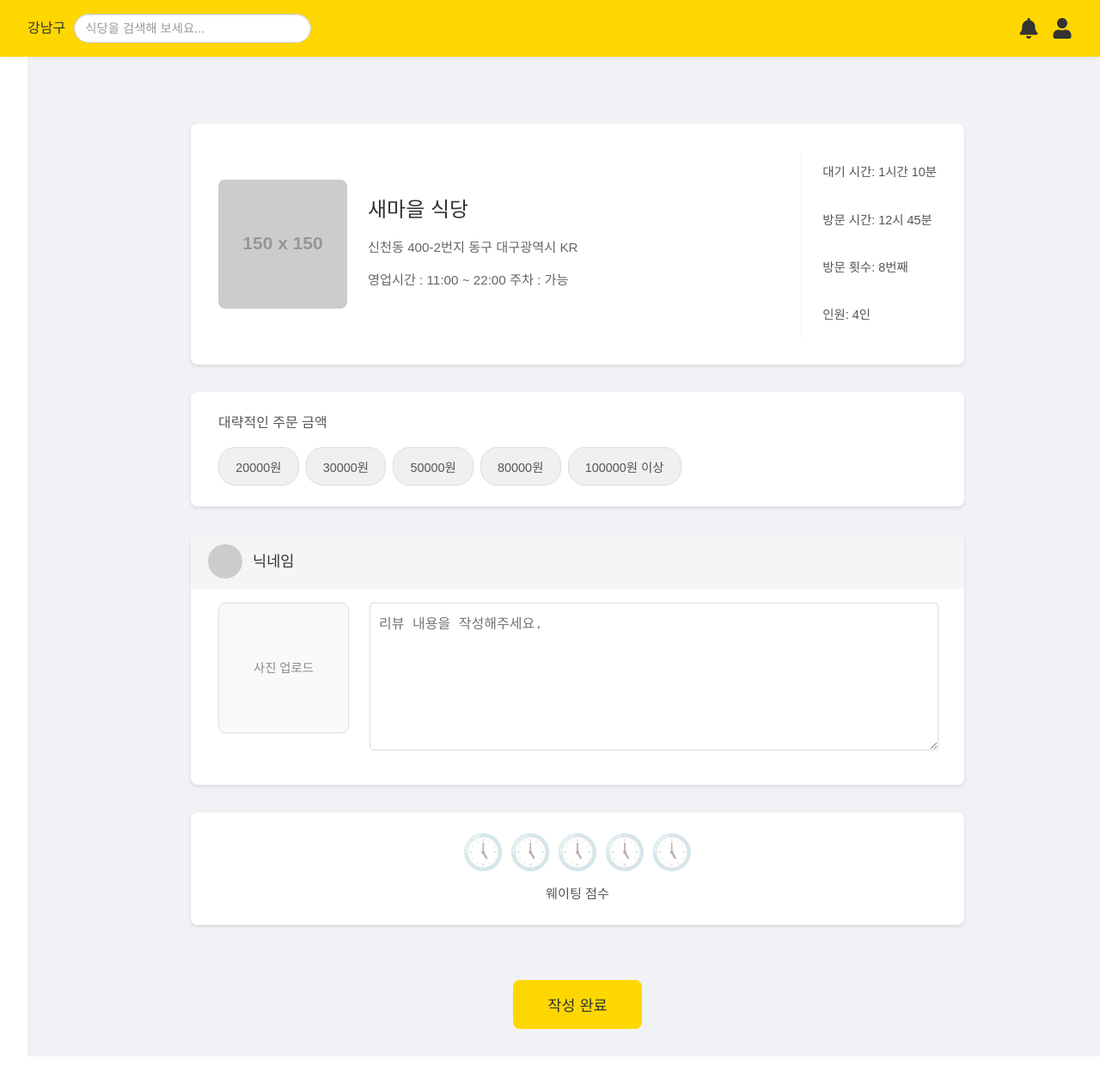
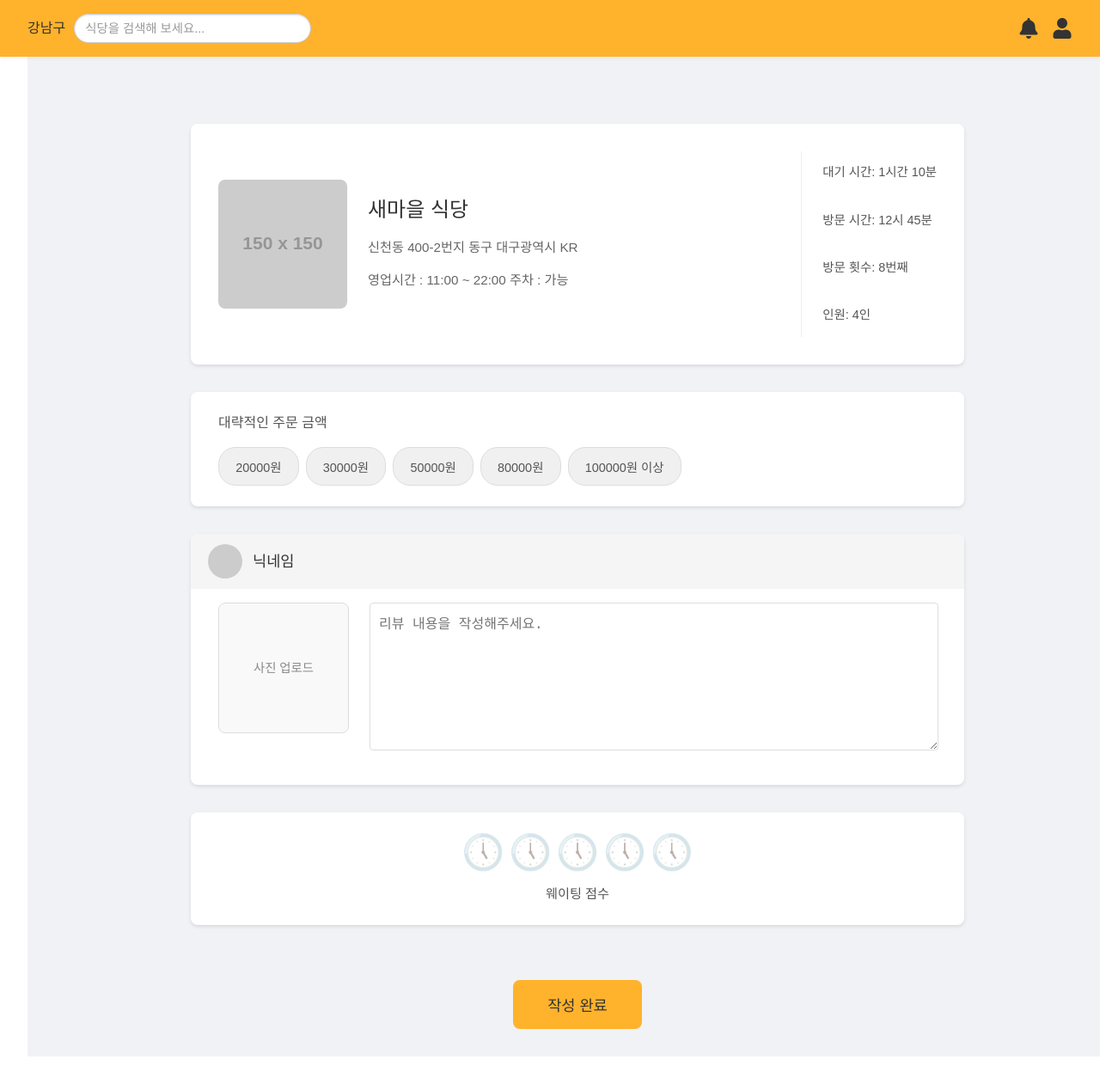
Before and after one commit to Echae0/Frontend_T8, a React (Vite) app: page /review in a window 1280 px wide. Shown: the top 1261 px of the page at 86% size. Built offline with nearby package versions, Linux system fonts and the light colour scheme.

Commit message:
change color

```diff
--- a/src/components/ReviewFormPage.module.css
+++ b/src/components/ReviewFormPage.module.css
@@ -3,7 +3,7 @@
   flex-direction: column;
   align-items: center;
   padding: 2rem;
-  background-color: #f0f2f5;
+  background-color: #f0f2f5; /*#f0f2f5 */
   min-height: 100vh;
   font-family: 'Arial', sans-serif;
   width: 100%;
@@ -12,7 +12,7 @@
 
 .mainHeader {
   width: 100%;
-  background-color: #FFD700; /* 노란색 계열 유지 */
+  background-color: #FFB22C; /* 노란색 계열 유지 */
   padding: 1rem 2rem;
   display: flex;
   justify-content: space-between;
@@ -321,7 +321,7 @@
 }
 
 .submitButton {
-  background-color: #FFD700;
+  background-color: #FFB22C;
   color: #333;
   border: none;
   padding: 1rem 2.5rem;
--- a/src/components/WaitingFormPage.jsx
+++ b/src/components/WaitingFormPage.jsx
@@ -29,7 +29,7 @@ export default function WaitingFormPage() {
     const [currentWaitingCount, setCurrentWaitingCount] = useState(0);
     const [estimatedWaitingTime, setEstimatedWaitingTime] = useState('0분');
 
-    const API_BASE_URL = 'http://localhost:8080/api/waitings'; // 백엔드 API 기본 URL
+    const API_BASE_URL = 'http://localhost:8080/api/reservations'; // 백엔드 API 기본 URL
 
     // 현재 대기열 정보 가져오기 (useCallback으로 최적화)
     const fetchWaitingInfo = useCallback(async () => {
```
